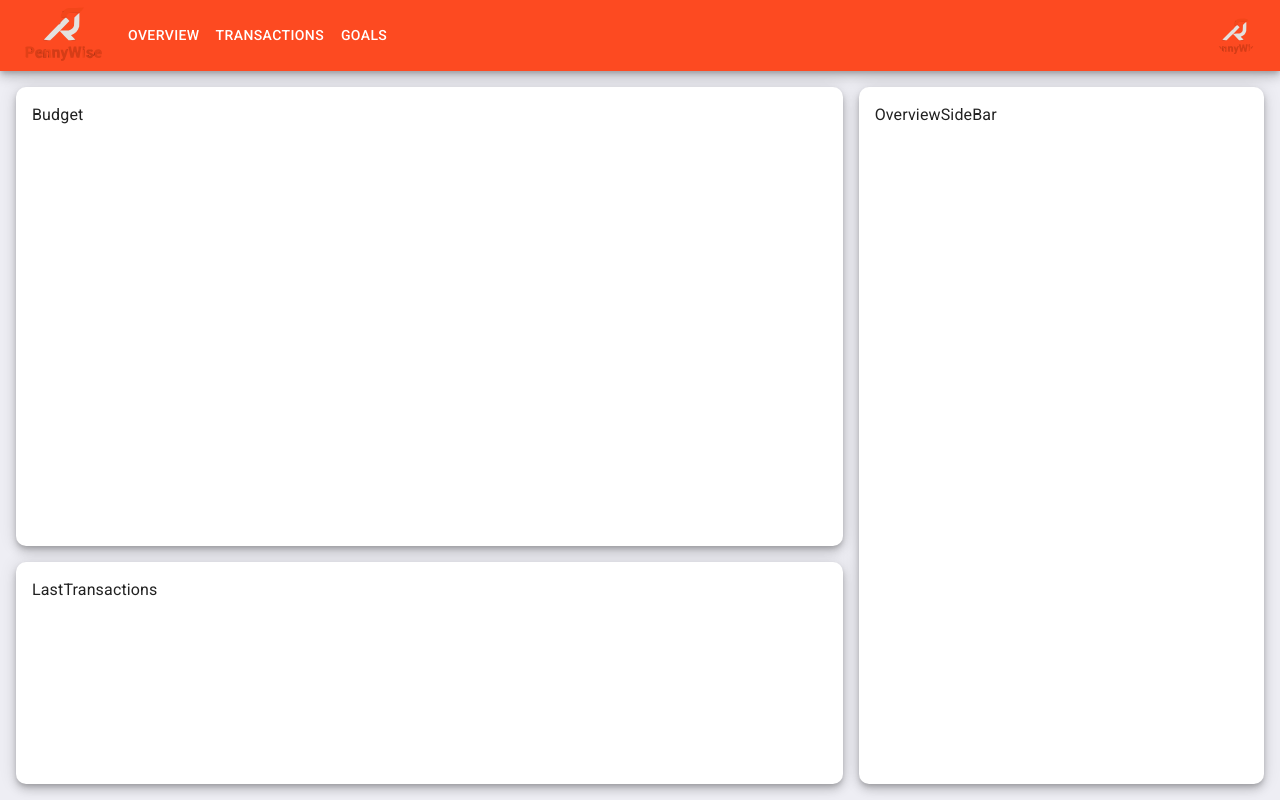
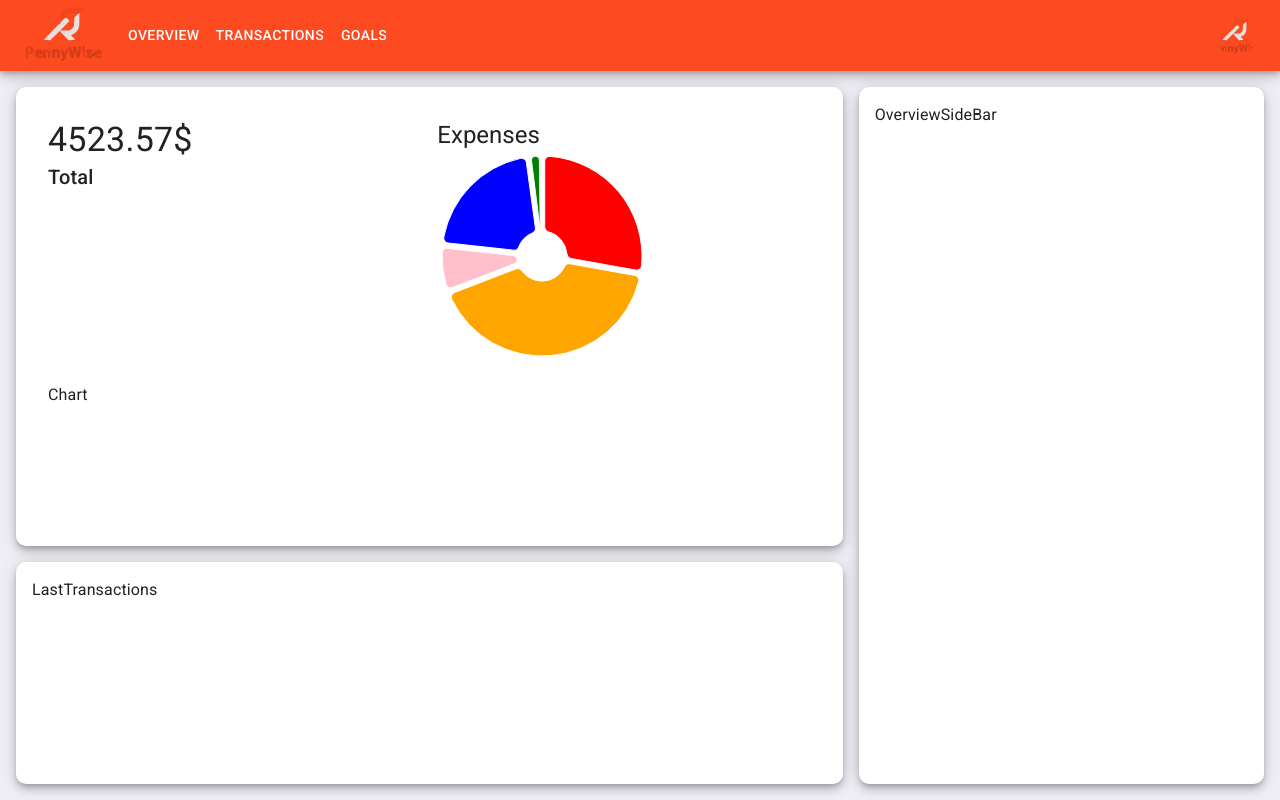
Before and after one commit to kacperborowieckb/PennyWise, a React (Vite) app in the folder client/: page / in a window 1280 px wide. Built offline with nearby package versions, Linux system fonts and the light colour scheme.

Commit message:
basic overwie section design + basic pie chart design

```diff
--- a/client/src/components/budget/Budget.tsx
+++ b/client/src/components/budget/Budget.tsx
@@ -1,9 +1,52 @@
-import { Paper } from '@mui/material';
+import { Grid, Paper, Typography } from '@mui/material';
+import { PieChart } from '@mui/x-charts';
+import { categoriesTotalExpenses } from '../../helpers/mockCategories';
 
 const Budget = () => {
   return (
     <Paper sx={{ height: '100%', p: 2 }} elevation={6}>
-      Budget
+      <Grid container spacing={2} height={'100%'} p={2}>
+        <Grid item xs={6} container spacing={2} direction={'column'}>
+          <Grid item xs={8}>
+            <Typography component={'h1'} variant="h4">
+              4523.57$
+            </Typography>
+            <Typography component={'p'} variant="h6">
+              Total
+            </Typography>
+          </Grid>
+          <Grid item xs={4}>
+            Chart
+          </Grid>
+        </Grid>
+        <Grid item xs={6}>
+          <Typography component={'h2'} variant="h5">
+            Expenses
+          </Typography>
+          <PieChart
+            width={210}
+            height={210}
+            colors={['red', 'orange', 'pink', 'blue', 'green']}
+            legend={{ hidden: true }}
+            series={[
+              {
+                data: [
+                  ...categoriesTotalExpenses.map((category) => ({
+                    label: category.categoryName,
+                    value: category.totalExpenses,
+                  })),
+                ],
+                innerRadius: 25,
+                outerRadius: 100,
+                paddingAngle: 3,
+                cornerRadius: 5,
+                cx: 100,
+                cy: 100,
+              },
+            ]}
+          />
+        </Grid>
+      </Grid>
     </Paper>
   );
 };
--- /dev/null
+++ b/client/src/helpers/mockCategories.ts
@@ -0,0 +1,7 @@
+export const categoriesTotalExpenses = [
+  { categoryName: 'Bills', totalExpenses: 200 },
+  { categoryName: 'Personal', totalExpenses: 300 },
+  { categoryName: 'Groceries', totalExpenses: 50 },
+  { categoryName: 'Travel', totalExpenses: 150 },
+  { categoryName: 'Health', totalExpenses: 10 },
+];
```
